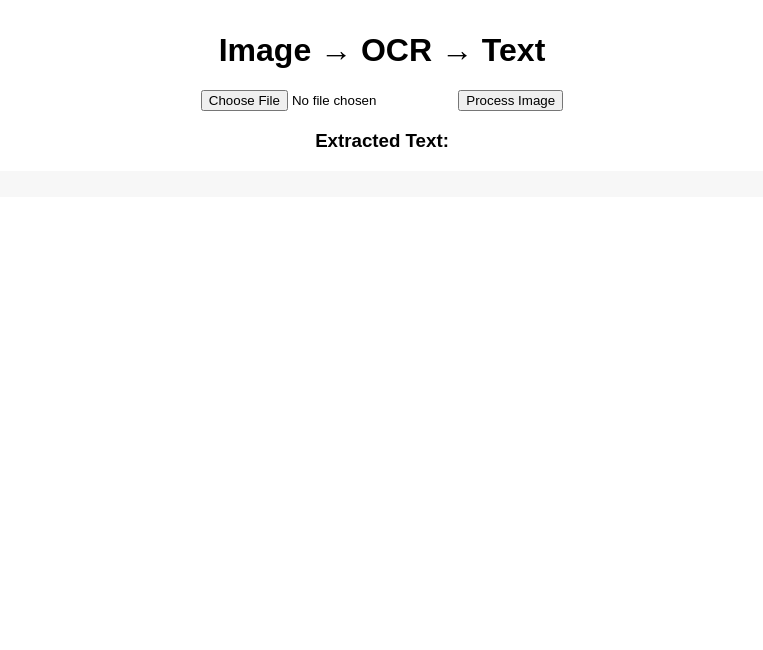
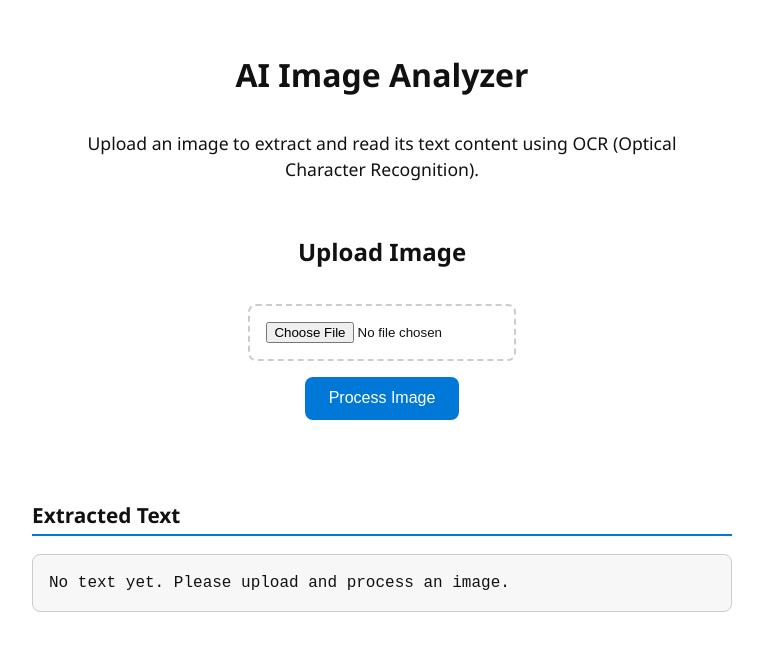
Before and after one commit to jayp7536/EchoShop, a website: page public/index.html in a window 1280 px wide. Shown: the whole page, without its empty margins (258-1021 px from the left). Drawn offline with Linux system fonts and the light colour scheme.

Commit message:
Update server.js and index.html with working OCR and accessibility

```diff
--- a/public/index.html
+++ b/public/index.html
@@ -52,19 +52,140 @@
 <head>
   <meta charset="UTF-8">
   <title>AI Image Analyzer</title>
+  <meta name="viewport" content="width=device-width, initial-scale=1.0">
+
   <style>
-    body { font-family: Arial; text-align: center; margin: 2em; }
-    pre { background: #f7f7f7; padding: 1em; border-radius: 5px; width: 80%; margin: 1em auto; text-align: left; }
+    :root {
+      --bg-color: #ffffff;
+      --text-color: #111111;
+      --accent-color: #0078d7;
+      --border-color: #cccccc;
+    }
+
+    @media (prefers-color-scheme: dark) {
+      :root {
+        --bg-color: #121212;
+        --text-color: #f5f5f5;
+        --accent-color: #3399ff;
+        --border-color: #333333;
+      }
+    }
+
+    body {
+      font-family: "Segoe UI", Arial, sans-serif;
+      background-color: var(--bg-color);
+      color: var(--text-color);
+      margin: 0;
+      padding: 2em;
+      display: flex;
+      flex-direction: column;
+      align-items: center;
+      justify-content: flex-start;
+      min-height: 100vh;
+    }
+
+    h1 {
+      font-size: 2rem;
+      margin-bottom: 1rem;
+    }
+
+    p.description {
+      max-width: 600px;
+      text-align: center;
+      margin-bottom: 2rem;
+      font-size: 1.1rem;
+      line-height: 1.5;
+    }
+
+    .upload-section {
+      display: flex;
+      flex-direction: column;
+      align-items: center;
+      gap: 1rem;
+      margin-bottom: 2rem;
+    }
+
+    input[type="file"] {
+      border: 2px dashed var(--border-color);
+      padding: 1rem;
+      border-radius: 8px;
+      background-color: transparent;
+      color: var(--text-color);
+      cursor: pointer;
+      width: 80%;
+      max-width: 400px;
+      text-align: center;
+    }
+
+    input[type="file"]:focus-visible {
+      outline: 3px solid var(--accent-color);
+    }
+
+    button {
+      background-color: var(--accent-color);
+      color: white;
+      border: none;
+      padding: 0.8rem 1.5rem;
+      border-radius: 8px;
+      font-size: 1rem;
+      cursor: pointer;
+      transition: background-color 0.3s;
+    }
+
+    button:hover,
+    button:focus-visible {
+      background-color: #005fa3;
+      outline: none;
+    }
+
+    .output-section {
+      width: 90%;
+      max-width: 700px;
+      margin-top: 2rem;
+    }
+
+    .output-section h2 {
+      font-size: 1.3rem;
+      border-bottom: 2px solid var(--accent-color);
+      padding-bottom: 0.3rem;
+    }
+
+    pre {
+      background: #f7f7f7;
+      color: #111;
+      padding: 1rem;
+      border-radius: 8px;
+      border: 1px solid var(--border-color);
+      overflow-x: auto;
+      font-size: 1rem;
+      line-height: 1.5;
+    }
+
+    @media (prefers-color-scheme: dark) {
+      pre {
+        background: #1e1e1e;
+        color: #eaeaea;
+      }
+    }
   </style>
 </head>
+
 <body>
-  <h1>Image → OCR → Text</h1>
+  <h1>AI Image Analyzer</h1>
+  <p class="description">
+    Upload an image to extract and read its text content using OCR (Optical Character Recognition).
+  </p>
 
-  <input type="file" id="imageInput" accept="image/*">
-  <button id="processBtn">Process Image</button>
+  <section class="upload-section" aria-labelledby="upload-heading">
+    <h2 id="upload-heading" class="sr-only">Upload Image</h2>
+    <input type="file" id="imageInput" accept="image/*" aria-label="Upload image for text extraction">
+    <button id="processBtn" aria-label="Start text extraction">Process Image</button>
+  </section>
 
-  <h3>Extracted Text:</h3>
-  <pre id="ocrOutput"></pre>
+  <section class="output-section" aria-live="polite">
+    <h2>Extracted Text</h2>
+    <pre id="ocrOutput">No text yet. Please upload and process an image.</pre>
+  </section>
 
   <script>
     const processBtn = document.getElementById("processBtn");
@@ -72,12 +193,15 @@
 
     processBtn.addEventListener("click", async () => {
       const file = document.getElementById("imageInput").files[0];
-      if (!file) return alert("Please upload an image first.");
+      if (!file) {
+        alert("Please upload an image first.");
+        return;
+      }
 
       const formData = new FormData();
       formData.append("image", file);
 
-      output.textContent = "Processing...";
+      output.textContent = "Processing image… Please wait.";
 
       try {
         const response = await fetch("/upload", {
@@ -94,7 +218,7 @@
         }
       } catch (err) {
         console.error(err);
-        output.textContent = "Error: Could not contact server.";
+        output.textContent = "Error: Could not contact the server.";
       }
     });
   </script>
--- a/server.js
+++ b/server.js
@@ -61,5 +61,5 @@ app.post('/upload', upload.single('image'), async (req, res) => {
 
 // Start the server
 app.listen(PORT, () => {
-  console.log(`🚀 Server running at http://localhost:${PORT}/title_screen.html`);
+  console.log(`🚀 Server running at http://localhost:${PORT}/index.html`);
 });
```
Also changed, not shown: 4 other files.
